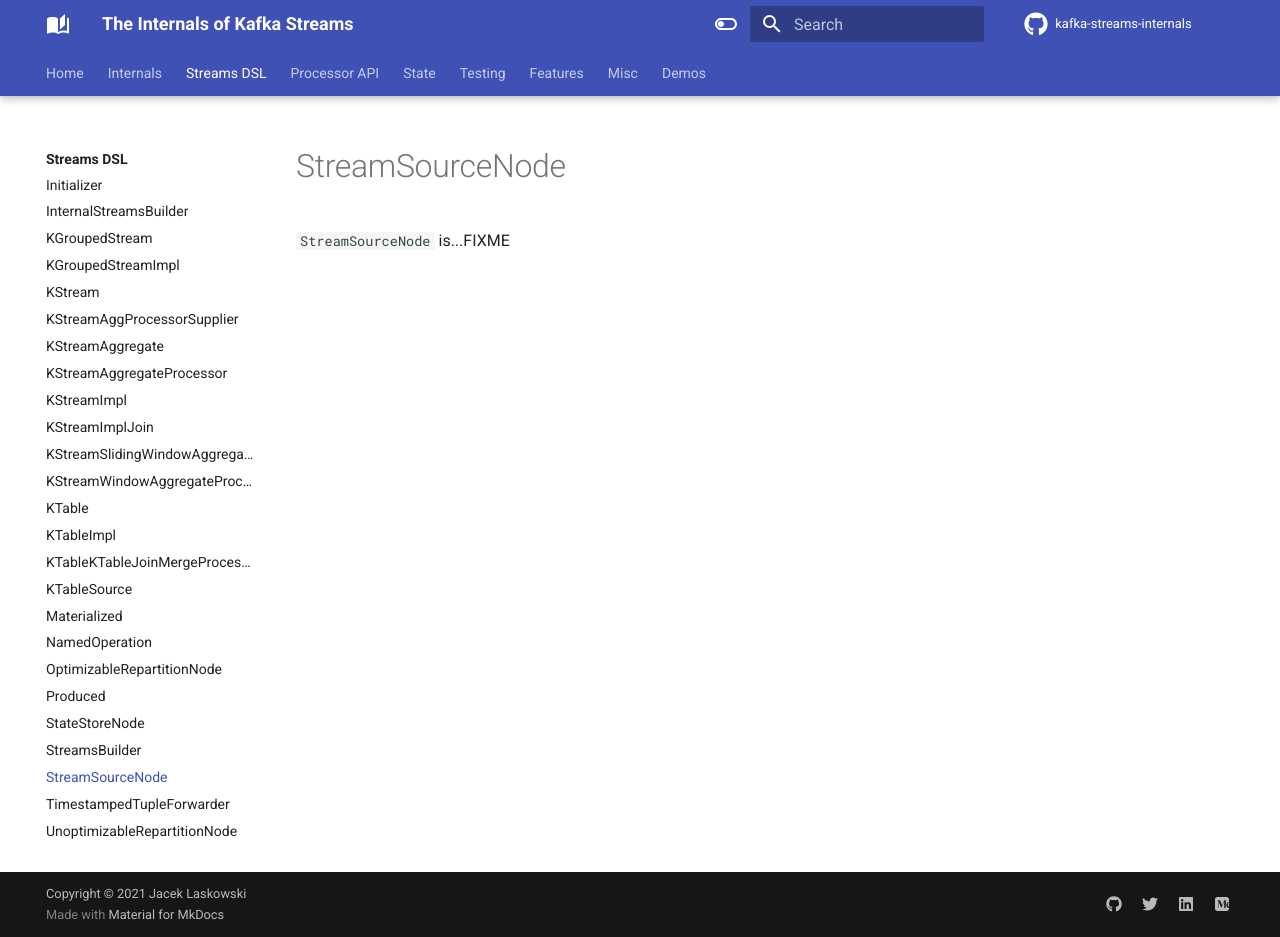
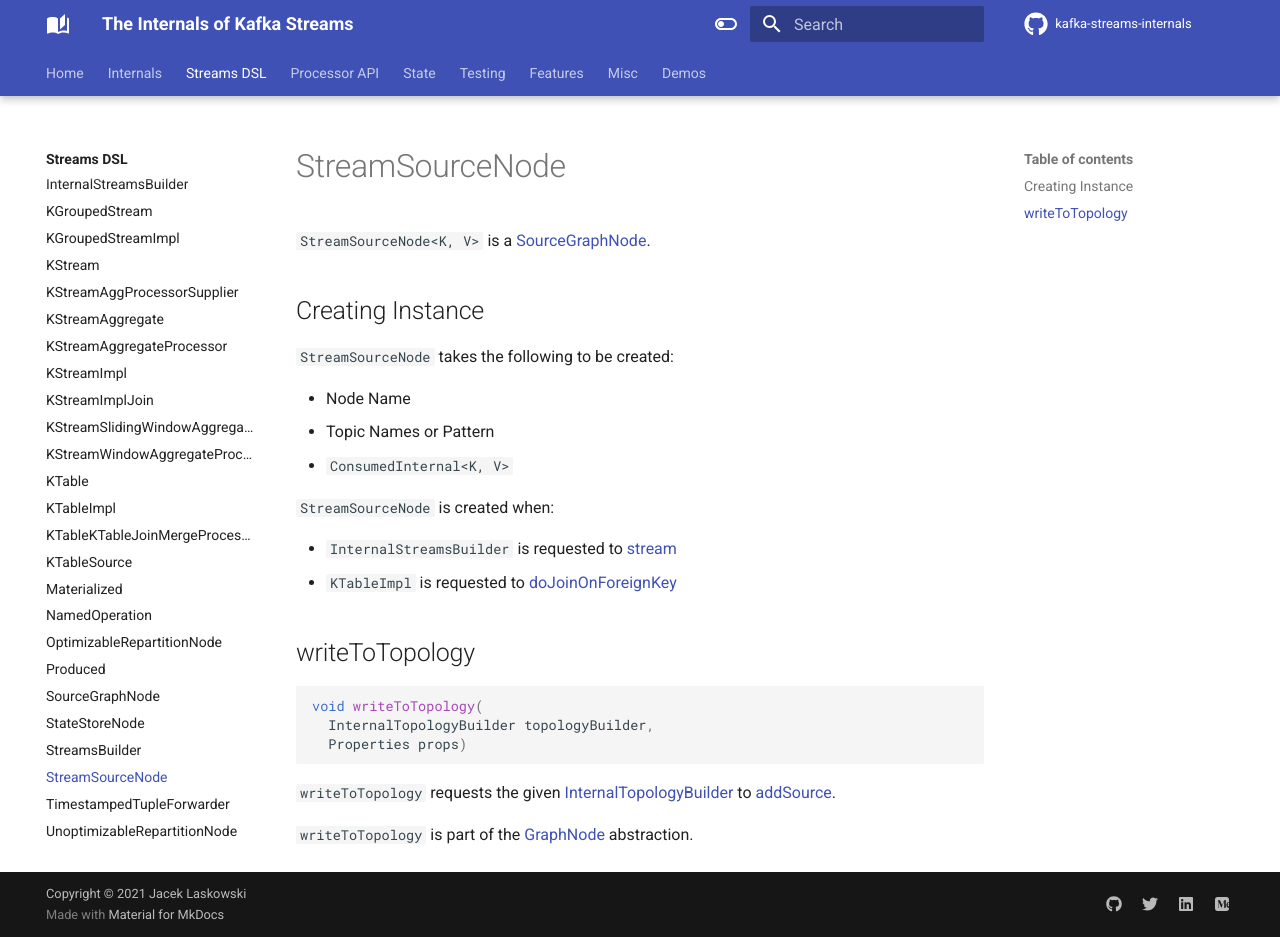
Before and after one commit to japila-books/kafka-streams-internals, an MkDocs documentation site: the page built from docs/kstream/StreamSourceNode.md, in a window 1280 px wide and 937 px high. Built offline with MkDocs 1.6.1 and Material for MkDocs 9.7.7, drawn with Linux system fonts in a browser that asks for light colours; comment, search, counter and statistics services are not loaded.

Commit message:
StreamSourceNode

````diff
--- a/docs/kstream/StreamSourceNode.md
+++ b/docs/kstream/StreamSourceNode.md
@@ -1,3 +1,28 @@
 # StreamSourceNode
 
-`StreamSourceNode` is...FIXME
+`StreamSourceNode<K, V>` is a [SourceGraphNode](SourceGraphNode.md).
+
+## Creating Instance
+
+`StreamSourceNode` takes the following to be created:
+
+* <span id="nodeName"> Node Name
+* <span id="topicNames"><span id="topicPattern"> Topic Names or Pattern
+* <span id="consumedInternal"> `ConsumedInternal<K, V>`
+
+`StreamSourceNode` is created when:
+
+* `InternalStreamsBuilder` is requested to [stream](InternalStreamsBuilder.md#stream)
+* `KTableImpl` is requested to [doJoinOnForeignKey](KTableImpl.md#doJoinOnForeignKey)
+
+## <span id="writeToTopology"> writeToTopology
+
+```java
+void writeToTopology(
+  InternalTopologyBuilder topologyBuilder,
+  Properties props)
+```
+
+`writeToTopology` requests the given [InternalTopologyBuilder](../InternalTopologyBuilder.md) to [addSource](../InternalTopologyBuilder.md#addSource).
+
+`writeToTopology` is part of the [GraphNode](GraphNode.md#writeToTopology) abstraction.
--- a/mkdocs.yml
+++ b/mkdocs.yml
@@ -150,6 +150,7 @@
     - NamedOperation: kstream/NamedOperation.md
     - OptimizableRepartitionNode: kstream/OptimizableRepartitionNode.md
     - Produced: kstream/Produced.md
+    - SourceGraphNode: kstream/SourceGraphNode.md
     - StateStoreNode: kstream/StateStoreNode.md
     - StreamsBuilder: kstream/StreamsBuilder.md
     - StreamSourceNode: kstream/StreamSourceNode.md
````
